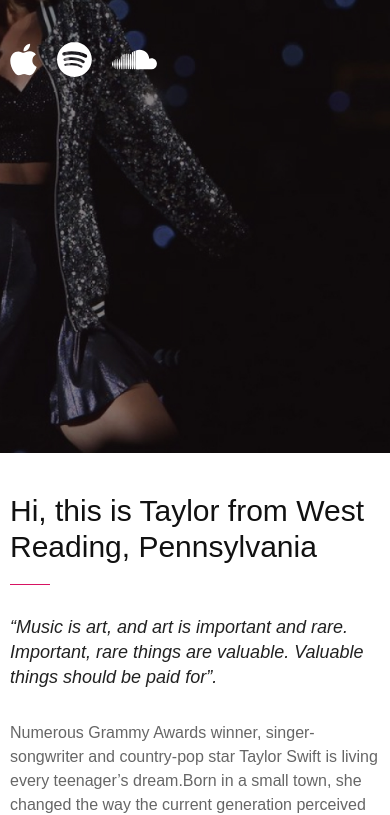
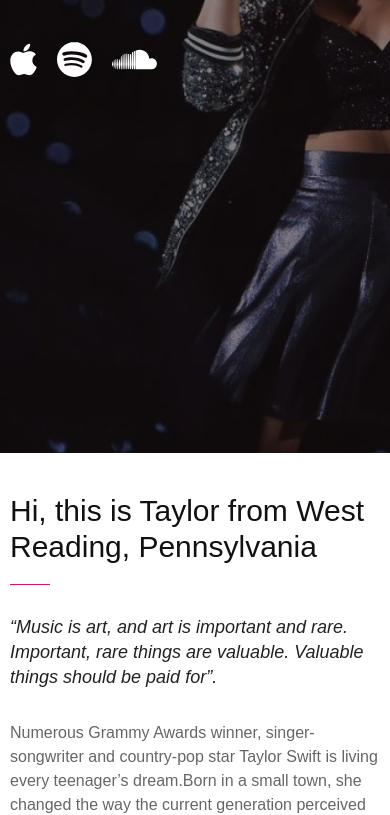
Before and after one commit to Melkorich/Kube, a website: page app/index.html in a window 390 px wide. Shown: the part 391-1206 px from the top of the page. Drawn offline with Linux system fonts and the light colour scheme.

Commit message:
header bg fix for mobile

```diff
--- a/app/index.html
+++ b/app/index.html
@@ -12,7 +12,7 @@
 
   <div class="wrapper">
 
-   <header class="header" style="background-image: url(images/header/bg1.jpg);">
+   <header class="header">
 
   <div class="header__inner">
 
--- a/app/scss/general/_header.scss
+++ b/app/scss/general/_header.scss
@@ -1,4 +1,5 @@
 .header {
+  background-image:url(../images/header/bg1.jpg);
   background-repeat: no-repeat;
   background-position: center;
   background-size: cover;
@@ -8,9 +9,9 @@
     background-attachment: scroll;
   }
 
-  // @include maxw($xs) {
-  //   background-position: left center;
-  // }
+  @include maxw($md) {
+    background-image:url(../images/header/mobile-bg2.jpg);
+  }
 
   &__inner {
     min-height: 100vh;
```
Also changed, not shown: app/html/general/_header.html (+1 -1 lines), app/css/style.min.css, app/images/header/mobile-bg.jpg (deleted), app/images/header/mobile-bg2.jpg (added).
